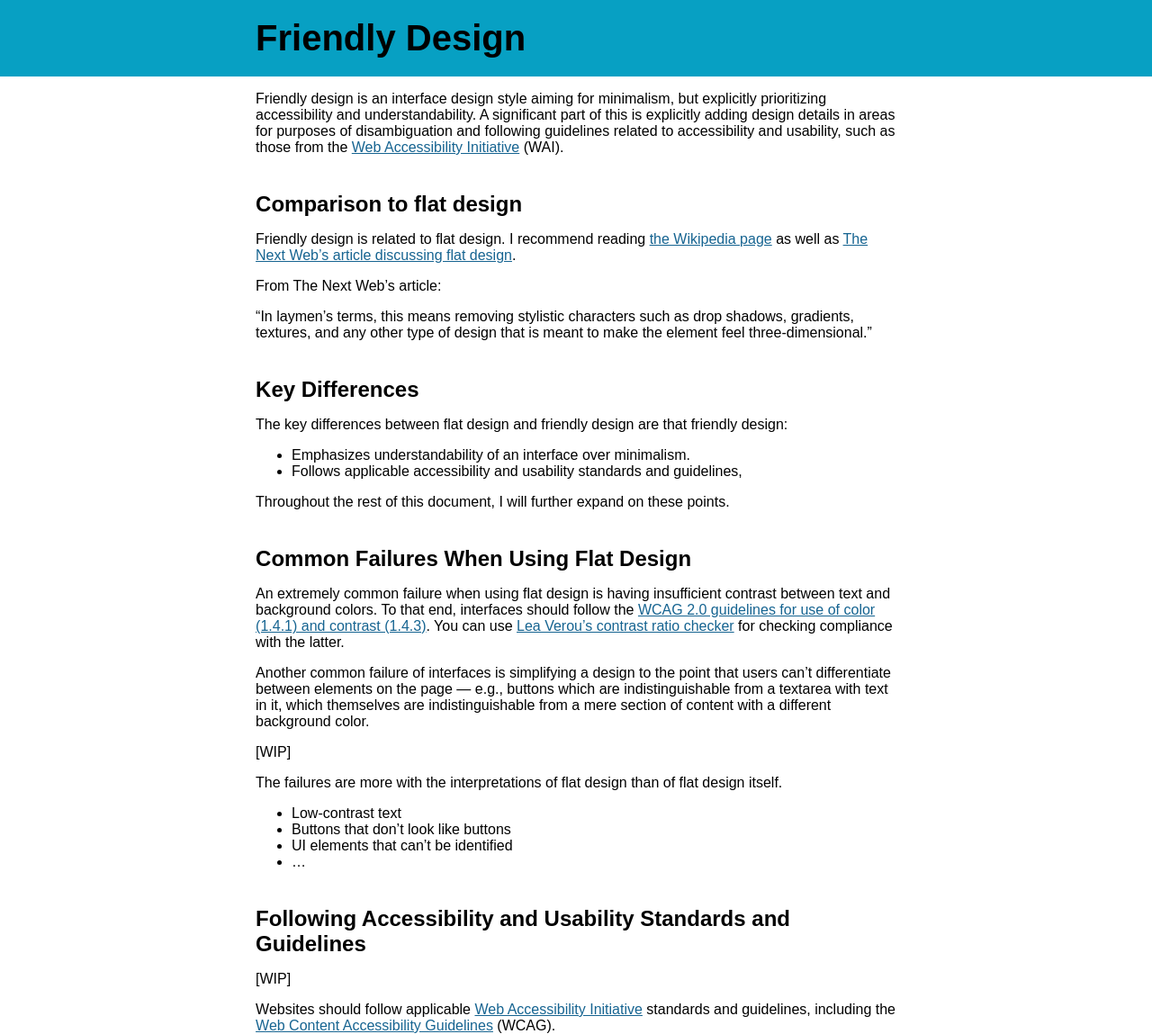
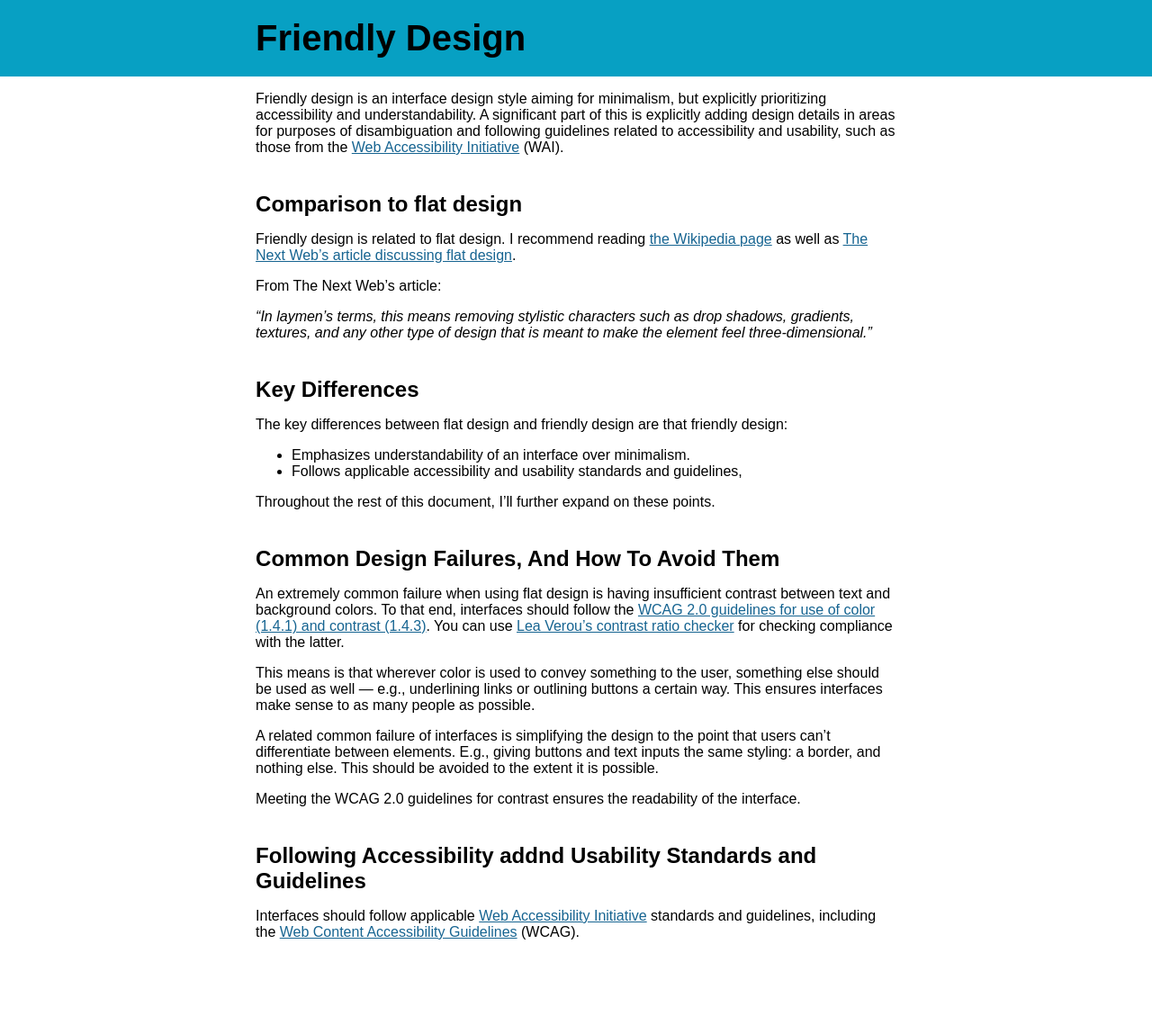
Before and after one commit to duckinator/friendly-design.github.io, a Jekyll site: the page built from index.markdown, in a window 1280 px wide. Shown: the whole page at 90% size. Built offline with Jekyll 4.4.1, drawn with Linux system fonts in a browser that asks for light colours; after the commit the page ends 1045 px from its top, so only the background shows below that.

Commit message:
Rework nearly the entire document.

```diff
--- a/index.markdown
+++ b/index.markdown
@@ -4,10 +4,11 @@ layout: default
 ---
 
 Friendly design is an interface design style aiming for minimalism, but
-explicitly prioritizing accessibility and understandability. A significant part
-of this is explicitly adding design details in areas for purposes of
-disambiguation and following guidelines related to accessibility and usability,
-such as those from the [Web Accessibility Initiative](https://en.wikipedia.org/wiki/Web_Accessibility_Initiative)
+explicitly prioritizing accessibility and understandability.
+A significant part of this is explicitly adding design details in areas
+for purposes of disambiguation and following guidelines related to
+accessibility and usability, such as those from the
+[Web Accessibility Initiative](https://en.wikipedia.org/wiki/Web_Accessibility_Initiative)
 (WAI).
 
 ## Comparison to flat design
@@ -18,44 +19,44 @@ Friendly design is related to flat design. I recommend reading
 
 From The Next Web's article:
 
-"In laymen’s terms, this means removing stylistic characters such as drop shadows, gradients, textures, and any other type of design that is meant to make the element feel three-dimensional."
+_"In laymen’s terms, this means removing stylistic characters such as drop shadows, gradients, textures, and any other type of design that is meant to make the element feel three-dimensional."_
 
 ## Key Differences
 
-The key differences between flat design and friendly design are that friendly
-design:
+The key differences between flat design and friendly design are that
+friendly design:
 
 * Emphasizes understandability of an interface over minimalism.
 * Follows applicable accessibility and usability standards and guidelines,
 
-Throughout the rest of this document, I will further expand on these points.
+Throughout the rest of this document, I'll further expand on these points.
 
-## Common Failures When Using Flat Design
+## Common Design Failures, And How To Avoid Them
 
 An extremely common failure when using flat design is having insufficient
-contrast between text and background colors. To that end, interfaces should
-follow the [WCAG 2.0 guidelines for use of color (1.4.1) and contrast (1.4.3)](http://www.w3.org/TR/WCAG/#visual-audio-contrast). You can use [Lea Verou's contrast ratio checker](https://leaverou.github.io/contrast-ratio/)
+contrast between text and background colors. To that end, interfaces
+should follow the
+[WCAG 2.0 guidelines for use of color (1.4.1) and contrast (1.4.3)](http://www.w3.org/TR/WCAG/#visual-audio-contrast).
+You can use
+[Lea Verou's contrast ratio checker](https://leaverou.github.io/contrast-ratio/)
 for checking compliance with the latter.
 
-Another common failure of interfaces is simplifying a design to the point that
-users can't differentiate between elements on the page &mdash; e.g., buttons
-which are indistinguishable from a textarea with text in it, which themselves
-are indistinguishable from a mere section of content with a different background
-color.
+This means is that wherever color is used to convey something to
+the user, something else should be used as well &mdash; e.g.,
+underlining links or outlining buttons a certain way.
+This ensures interfaces make sense to as many people as possible.
 
-[WIP]
+A related common failure of interfaces is simplifying the design to
+the point that users can't differentiate between elements.
+E.g., giving buttons and text inputs the same styling: a border, and
+nothing else. This should be avoided to the extent it is possible.
 
-The failures are more with the interpretations of flat design than of flat design itself.
+Meeting the WCAG 2.0 guidelines for contrast ensures the readability
+of the interface.
 
-* Low-contrast text
-* Buttons that don't look like buttons
-* UI elements that can't be identified
-* ...
+## Following Accessibility addnd Usability Standards and Guidelines
 
-## Following Accessibility and Usability Standards and Guidelines
-
-[WIP]
-
-Websites should follow applicable [Web Accessibility Initiative](https://en.wikipedia.org/wiki/Web_Accessibility_Initiative)
+Interfaces should follow applicable
+[Web Accessibility Initiative](https://en.wikipedia.org/wiki/Web_Accessibility_Initiative)
 standards and guidelines, including the [Web Content Accessibility Guidelines](https://en.wikipedia.org/wiki/Web_Content_Accessibility_Guidelines)
 (WCAG).
```
